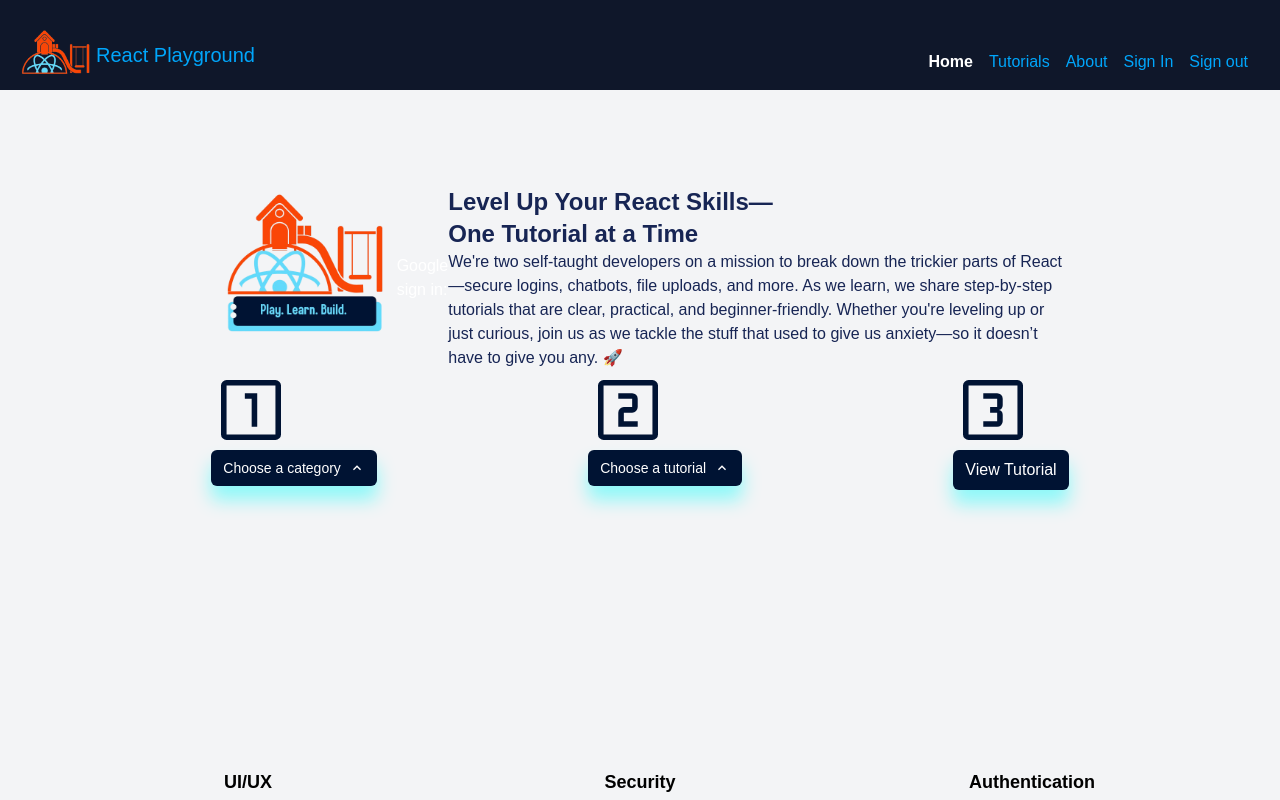
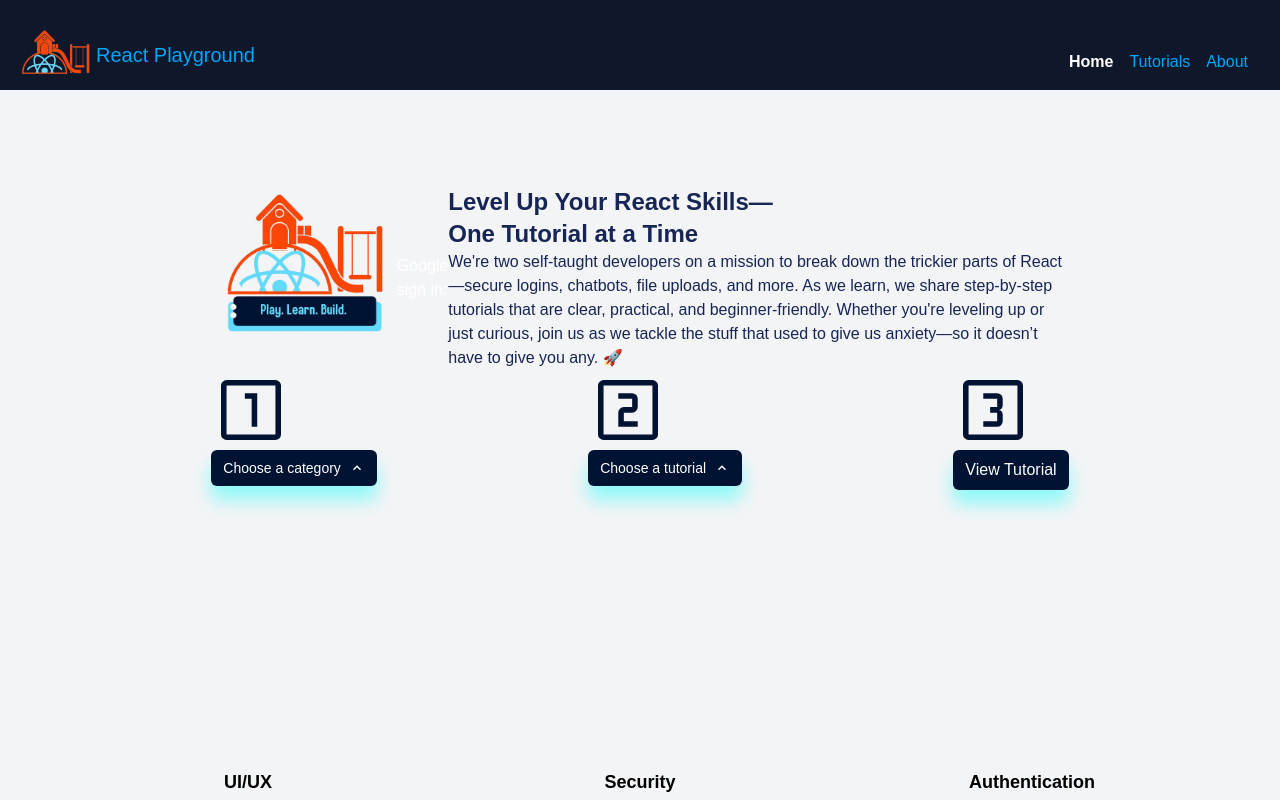
Before and after one commit to aayalapalacin/react-playgroundv2.0, a Next.js app: page / in a window 1280 px wide. Shown: the top 800 px of the page. Built offline with nearby package versions, Linux system fonts and the light colour scheme; a web font is replaced by a local one.

Commit message:
deleted nav sign in/out buttons

```diff
--- a/src/components/navigation.tsx
+++ b/src/components/navigation.tsx
@@ -45,22 +45,7 @@ export const Navigation = () => {
         >
           About
         </Link>
-        <Link
-          href="/api/auth/signin"
-          className={
-            pathname === "/api/auth/signin" ? "font-bold mr-4" : "text-[#00A6FB] mr-4"
-          }
-        >
-          Sign In
-        </Link>
-      <div>
-      <button
-        className="text-[#00A6FB] mr-4"
-          onClick={() => signOut()}>
-          Sign out
-      </button>
 
-      </div>
       </div>
     </nav>
   );
```
